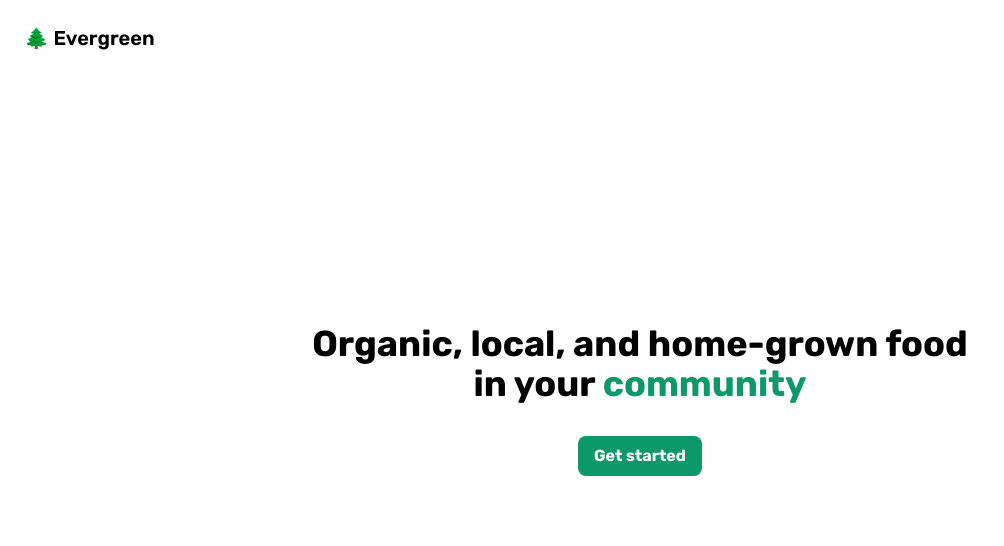
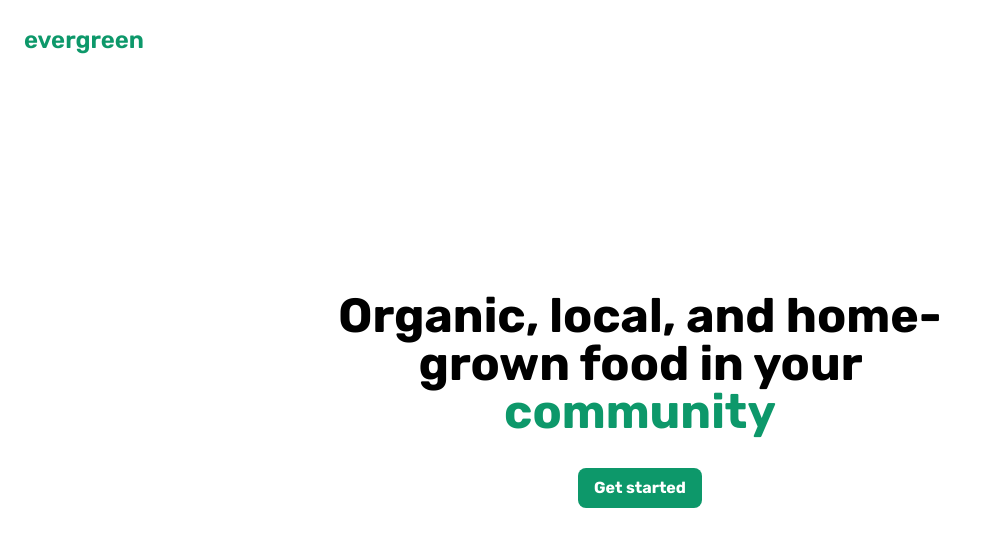
Before and after one commit to ShubhamPatilsd/evergreen, a Next.js app: page / in a window 1280 px wide. Shown: the top 546 px of the page, without its empty margins (0-1004 px from the left). Built offline with nearby package versions, Linux system fonts and the light colour scheme; no server answers.

Commit message:
fixed text style

```diff
--- a/pages/index.tsx
+++ b/pages/index.tsx
@@ -16,11 +16,16 @@ export default function Home() {
   return (
     <>
       <nav className="absolute p-6">
-        <h3 className="text-xl font-semibold">🌲 Evergreen</h3>
+        <h3
+          className="text-2xl font-semibold text-accent hover:cursor-pointer"
+          onClick={() => router.push("/home")}
+        >
+          evergreen
+        </h3>
       </nav>
       <div className="flex h-screen items-center justify-center">
         <div className="space-y-8">
-          <h1 className="max-w-2xl text-center text-4xl font-black">
+          <h1 className="max-w-2xl text-center text-5xl font-black">
             Organic, local, and home-grown food in your{" "}
             <span className="text-accent">community</span>
           </h1>
```
